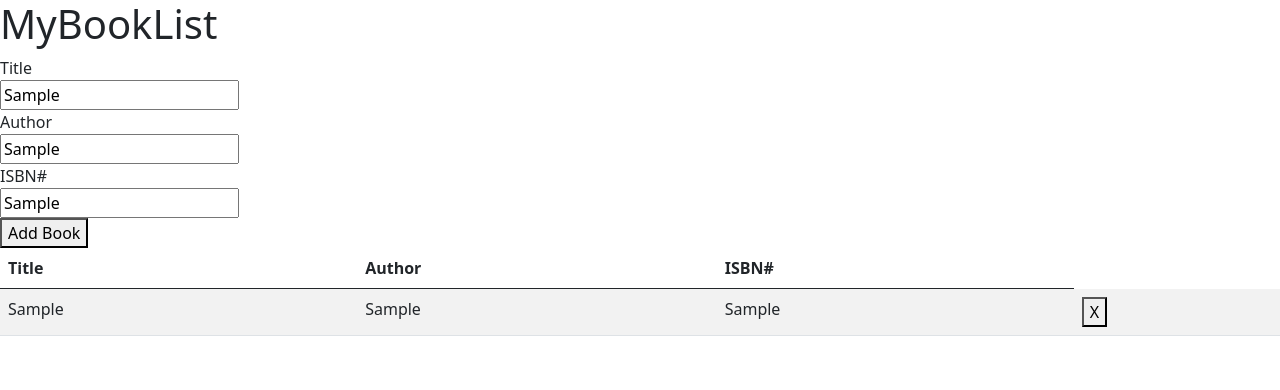
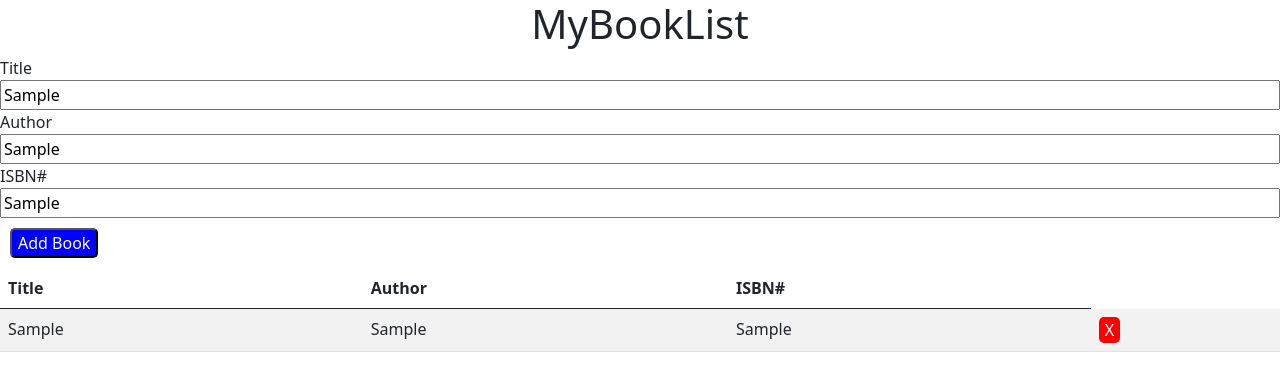
Before and after one commit to acciojob/book-list-YashSahaa, a website: page main.html in a window 1280 px wide. Both pictures are taken after typing "Sample", "Sample", "Sample" into the empty fields and a click on the button "Add Book". Drawn offline with nearby package versions, Linux system fonts and the light colour scheme.

Commit message:
created a submission

```diff
--- a/script.js
+++ b/script.js
@@ -18,7 +18,6 @@ submit.addEventListener("click",()=>{
         }
     }
 	body.append(row)
-})
 	let delBtn = document.querySelectorAll(".delete")
 	for(let i=0;i<delBtn.length;i++){
 		delBtn[i].addEventListener("click",(event_details)=>{
@@ -26,3 +25,4 @@ for(let i=0;i<delBtn.length;i++){
 			event_details.target.parentNode.parentNode.remove()
 		})
 	}
+})
--- a/styles.css
+++ b/styles.css
@@ -1 +1,22 @@
 /*  your css code here. If applicable */
+body{
+	text-align:center;
+}
+#submit{
+	background-color:blue;
+	color : white;
+	border-radius:5px;
+	margin:10px;
+}
+input{
+	width:100%;
+}
+.delete{
+	background-color:red;
+	color:white;
+	border-radius:5px;
+	border:none;
+}
+div,table{
+	text-align:left;
+}
```
Lines whose indentation alone changed are shown as unchanged.
